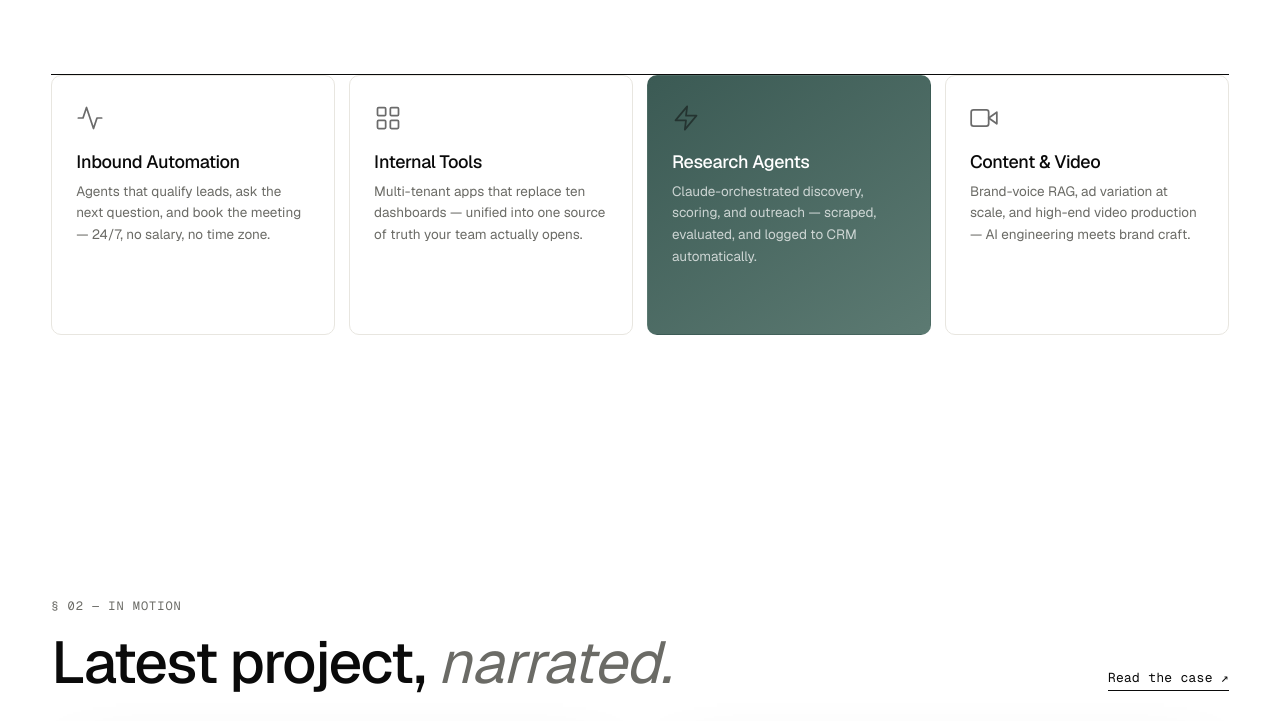
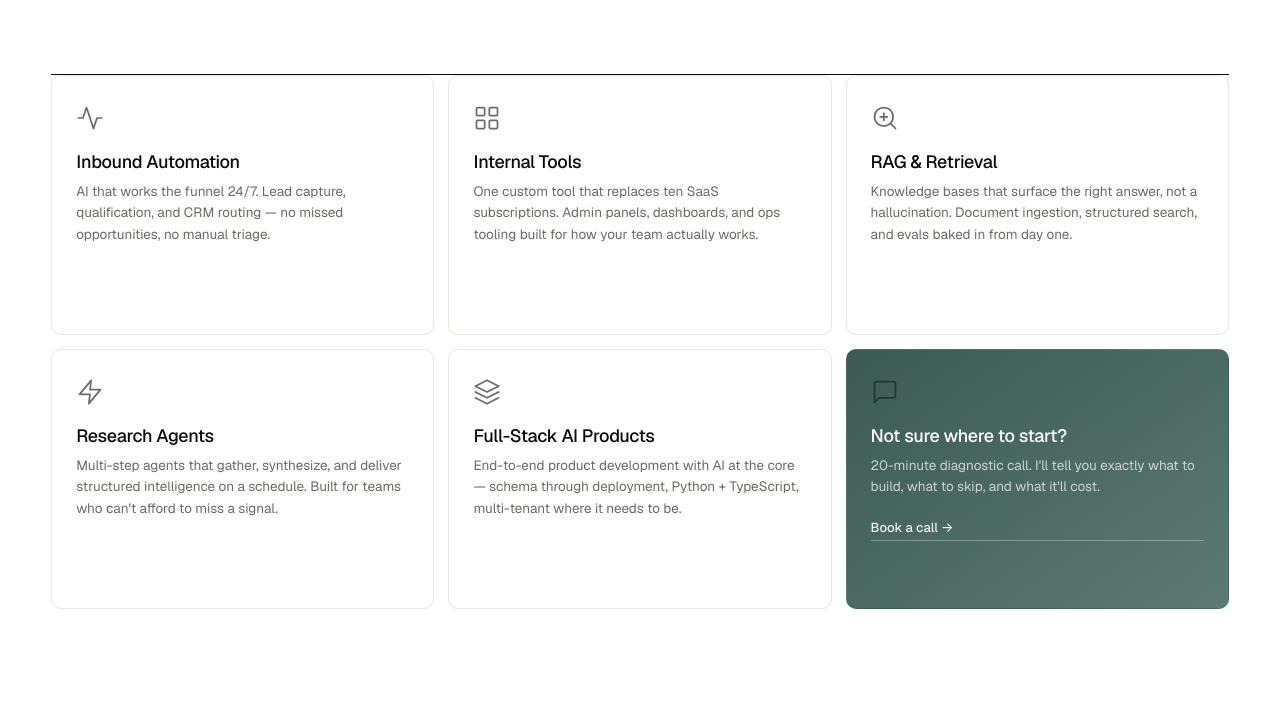
Before and after one commit to premiumdutchmike/dutchmike-portfolio, a website: page index.html in a window 1280 px wide. Shown: the part 1087-1808 px from the top of the page. Drawn offline with nearby package versions, Linux system fonts and the light colour scheme.

Commit message:
feat(home): expand svc grid to 5 cards + CTA, match services page

```diff
--- a/index.html
+++ b/index.html
@@ -478,7 +478,7 @@
         </p>
       </div>
 
-      <div class="svc-grid stagger">
+      <div class="svc-grid svc-grid--3 stagger">
 
         <div class="svc-card svc-card--v2">
           <div class="svc-card__icon" aria-hidden="true">
@@ -487,7 +487,7 @@
             </svg>
           </div>
           <h3 class="svc-card__title">Inbound Automation</h3>
-          <p class="svc-card__desc">Agents that qualify leads, ask the next question, and book the meeting &mdash; 24/7, no salary, no time zone.</p>
+          <p class="svc-card__desc">AI that works the funnel 24/7. Lead capture, qualification, and CRM routing — no missed opportunities, no manual triage.</p>
         </div>
 
         <div class="svc-card svc-card--v2">
@@ -497,27 +497,49 @@
             </svg>
           </div>
           <h3 class="svc-card__title">Internal Tools</h3>
-          <p class="svc-card__desc">Multi-tenant apps that replace ten dashboards &mdash; unified into one source of truth your team actually opens.</p>
+          <p class="svc-card__desc">One custom tool that replaces ten SaaS subscriptions. Admin panels, dashboards, and ops tooling built for how your team actually works.</p>
         </div>
 
-        <div class="svc-card svc-card--v2 svc-card--featured">
+        <div class="svc-card svc-card--v2">
+          <div class="svc-card__icon" aria-hidden="true">
+            <svg viewBox="0 0 24 24" width="28" height="28" fill="none" stroke="currentColor" stroke-width="1.5" stroke-linecap="round" stroke-linejoin="round">
+              <circle cx="11" cy="11" r="8"/><line x1="21" y1="21" x2="16.65" y2="16.65"/>
+              <line x1="11" y1="8" x2="11" y2="14"/><line x1="8" y1="11" x2="14" y2="11"/>
+            </svg>
+          </div>
+          <h3 class="svc-card__title">RAG &amp; Retrieval</h3>
+          <p class="svc-card__desc">Knowledge bases that surface the right answer, not a hallucination. Document ingestion, structured search, and evals baked in from day one.</p>
+        </div>
+
+        <div class="svc-card svc-card--v2">
           <div class="svc-card__icon" aria-hidden="true">
             <svg viewBox="0 0 24 24" width="28" height="28" fill="none" stroke="currentColor" stroke-width="1.5" stroke-linecap="round" stroke-linejoin="round">
               <polygon points="13 2 3 14 12 14 11 22 21 10 12 10 13 2"/>
             </svg>
           </div>
           <h3 class="svc-card__title">Research Agents</h3>
-          <p class="svc-card__desc">Claude-orchestrated discovery, scoring, and outreach &mdash; scraped, evaluated, and logged to CRM automatically.</p>
+          <p class="svc-card__desc">Multi-step agents that gather, synthesize, and deliver structured intelligence on a schedule. Built for teams who can't afford to miss a signal.</p>
         </div>
 
         <div class="svc-card svc-card--v2">
           <div class="svc-card__icon" aria-hidden="true">
             <svg viewBox="0 0 24 24" width="28" height="28" fill="none" stroke="currentColor" stroke-width="1.5" stroke-linecap="round" stroke-linejoin="round">
-              <path d="M23 7l-7 5 7 5V7z"/><rect x="1" y="5" width="15" height="14" rx="2"/>
+              <polygon points="12 2 2 7 12 12 22 7 12 2"/><polyline points="2 17 12 22 22 17"/><polyline points="2 12 12 17 22 12"/>
             </svg>
           </div>
-          <h3 class="svc-card__title">Content &amp; Video</h3>
-          <p class="svc-card__desc">Brand-voice RAG, ad variation at scale, and high-end video production &mdash; AI engineering meets brand craft.</p>
+          <h3 class="svc-card__title">Full-Stack AI Products</h3>
+          <p class="svc-card__desc">End-to-end product development with AI at the core — schema through deployment, Python + TypeScript, multi-tenant where it needs to be.</p>
+        </div>
+
+        <div class="svc-card svc-card--v2 svc-card--featured">
+          <div class="svc-card__icon" aria-hidden="true">
+            <svg viewBox="0 0 24 24" width="28" height="28" fill="none" stroke="currentColor" stroke-width="1.5" stroke-linecap="round" stroke-linejoin="round">
+              <path d="M21 15a2 2 0 0 1-2 2H7l-4 4V5a2 2 0 0 1 2-2h14a2 2 0 0 1 2 2z"/>
+            </svg>
+          </div>
+          <h3 class="svc-card__title">Not sure where to start?</h3>
+          <p class="svc-card__desc">20-minute diagnostic call. I'll tell you exactly what to build, what to skip, and what it'll cost.</p>
+          <a href="contact.html" class="svc-card__cta">Book a call &rarr;</a>
         </div>
 
       </div>
```
